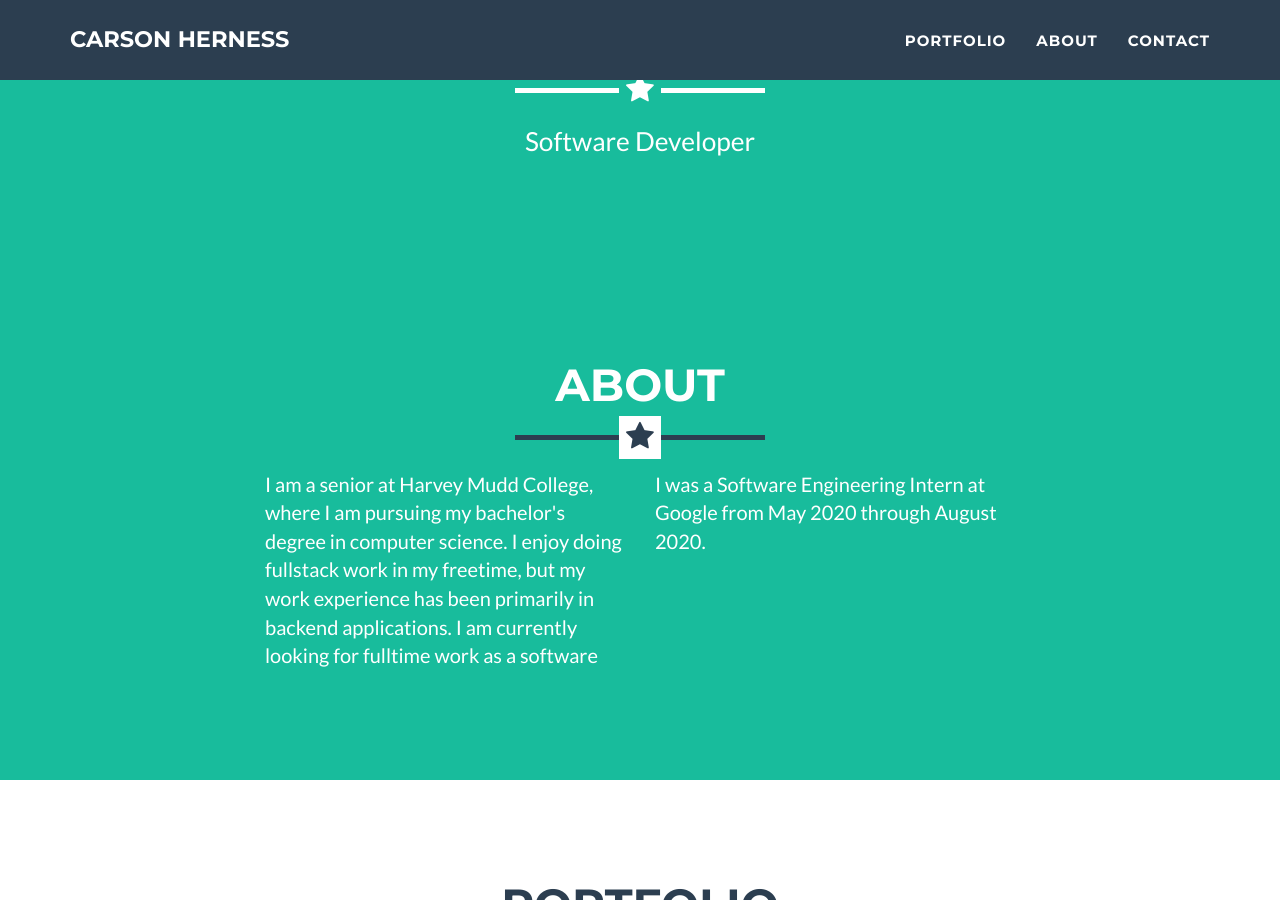
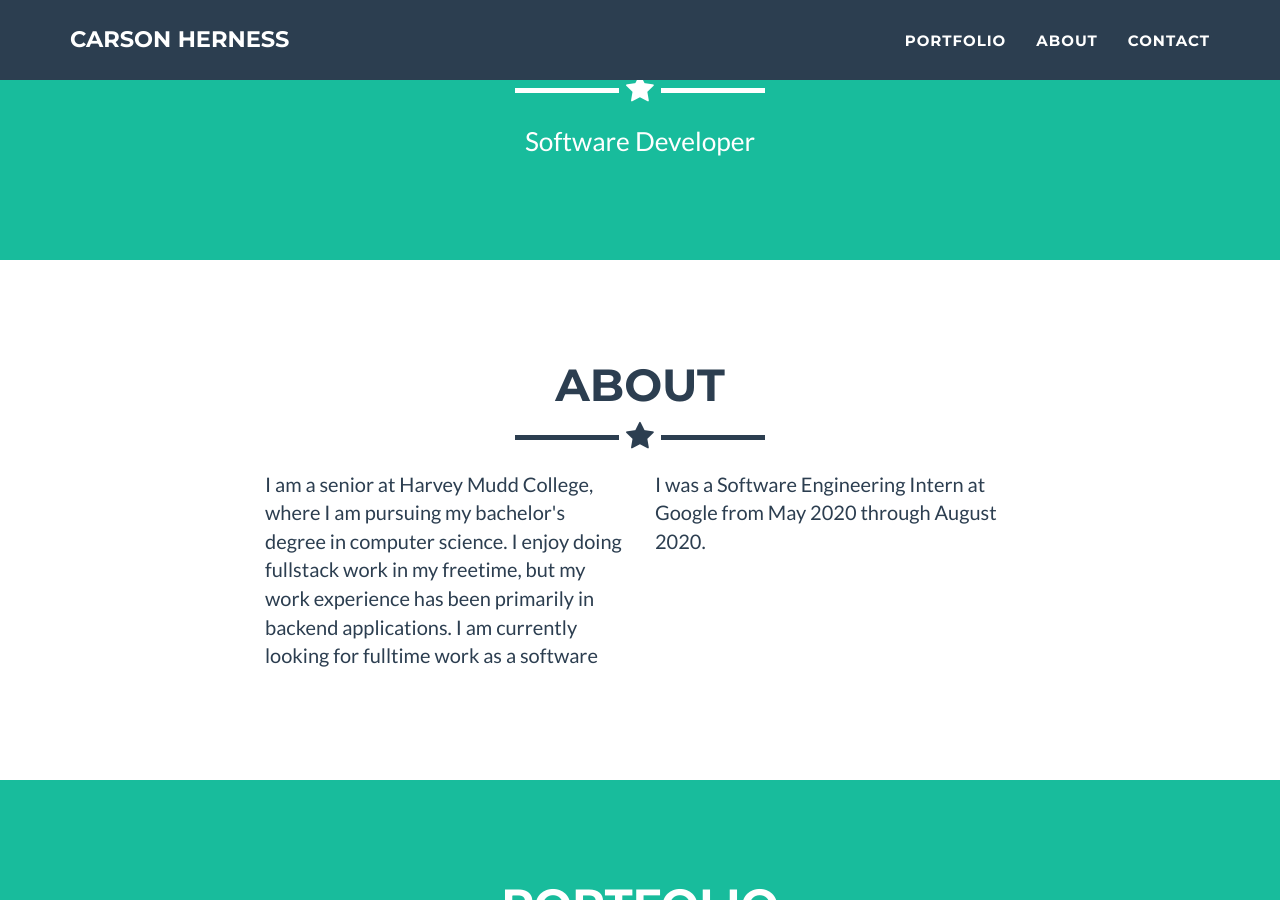
Before and after one commit to CarsonHerness/CarsonHerness.github.io, a Jekyll site: the page built from _posts/2020-08-16-gamify-self-discipline.markdown, in a window 1280 px wide and 900 px high, scrolled down 459 px. Built offline with Jekyll 4.4.1, drawn with Linux system fonts in a browser that asks for light colours.

Commit message:
Fixed section coloring and website title

```diff
--- a/_includes/about.html
+++ b/_includes/about.html
@@ -1,5 +1,5 @@
  <!-- About Section -->
-    <section class="success" id="about">
+    <section id="about">
         <div class="container">
             <div class="row">
                 <div class="col-lg-12 text-center">
--- a/_includes/head.html
+++ b/_includes/head.html
@@ -1,7 +1,7 @@
 <head>
     <meta charset="utf-8">
     <meta http-equiv="X-UA-Compatible" content="IE=edge">
-    <title>{% if page.title %}{{ page.title }}{% else %}{{ site.title }}{% endif %}</title>
+    <title>Carson Herness</title>
     <meta name="viewport" content="width=device-width">
     <meta name="description" content="{{ site.description }}">
     <meta name="keywords" content="{{ site.keywords }}" />
--- a/_includes/portfolio_grid.html
+++ b/_includes/portfolio_grid.html
@@ -1,11 +1,11 @@
 
     <!-- Portfolio Grid Section -->
-    <section id="portfolio">
+    <section class="success" id="portfolio">
         <div class="container portfolio-flex-grid">
             <div class="row">
                 <div class="col-lg-12 text-center">
                     <h2>Portfolio</h2>
-                    <hr class="star-primary">
+                    <hr class="star-light">
                 </div>
             </div>
             <div class="portfolio-flex-row">
```
